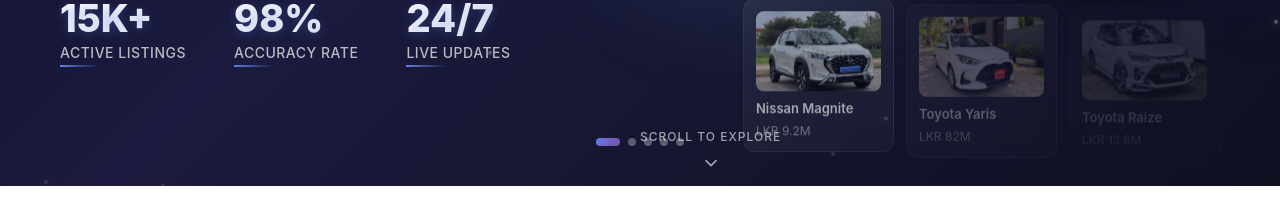
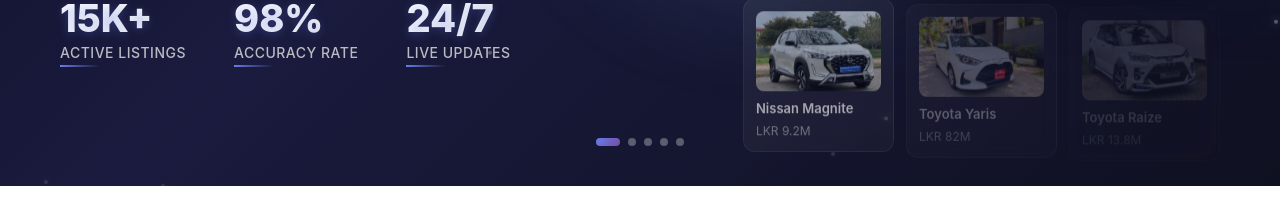
Before and after one commit to akila20040720/autoinsightcs70, a React (Vite) app in the folder cs70/: page / in a window 1280 px wide. Shown: the part 860-1083 px from the top of the page. Built offline with nearby package versions, Linux system fonts and the light colour scheme.

Commit message:
feat: Remove Center content in ModernHero styles

```diff
--- a/cs70/src/components/FuturisticHero3D.tsx
+++ b/cs70/src/components/FuturisticHero3D.tsx
@@ -389,18 +389,6 @@
           />
         ))}
       </div>
-
-      {/* Scroll Indicator */}
-      <motion.div
-        className="scroll-indicator"
-        animate={{ y: [0, 10, 0] }}
-        transition={{ duration: 2, repeat: Infinity }}
-      >
-        <div className="scroll-text">Scroll to explore</div>
-        <svg width="20" height="20" viewBox="0 0 24 24" fill="none" stroke="currentColor">
-          <polyline points="6 9 12 15 18 9" strokeWidth="2" strokeLinecap="round" strokeLinejoin="round"/>
-        </svg>
-      </motion.div>
     </div>
   );
 }
--- a/cs70/src/styles/ModernHero.css
+++ b/cs70/src/styles/ModernHero.css
@@ -588,6 +588,7 @@
   display: flex;
   flex-direction: column;
   align-items: center;
+  justify-content: center;
   gap: 8px;
   color: rgba(255, 255, 255, 0.6);
   z-index: 3;
@@ -598,6 +599,7 @@
   font-weight: 500;
   text-transform: uppercase;
   letter-spacing: 1px;
+  text-align: center;
 }
 
 /* Responsive Design */
```
